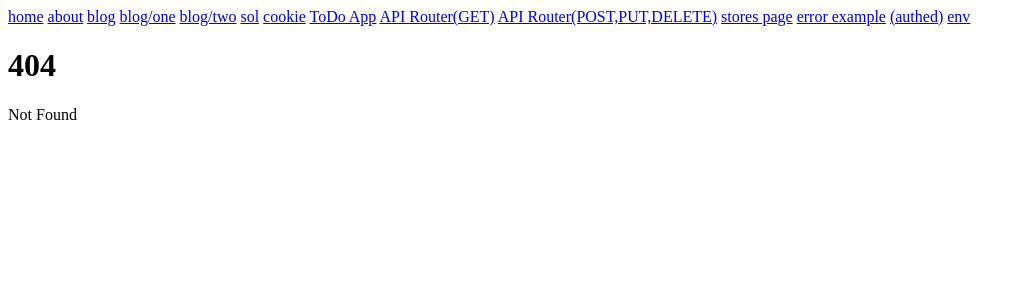
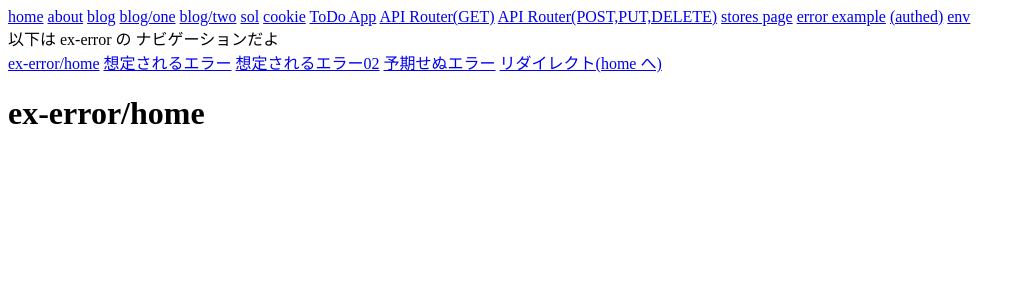
Before and after one commit to ozaki-physics/svelte-training, a SvelteKit app in the folder app/: page /ex-error in a window 1280 px wide. Before the commit this address had no page. Shown: the top 300 px of the page, without its empty margins (0-1025 px from the left). Built offline with nearby package versions, Linux system fonts and the light colour scheme.

Commit message:
feat: svelteKit Error エラーハンドリング

```diff
--- /dev/null
+++ b/app/src/routes/ex-error/+layout.svelte
@@ -0,0 +1,10 @@
+<nav>
+  <div>以下は ex-error の ナビゲーションだよ</div>
+	<a href="/ex-error">ex-error/home</a>
+	<a href="/ex-error/expected">想定されるエラー</a>
+	<a href="/ex-error/expected02">想定されるエラー02</a>
+	<a href="/ex-error/unexpected">予期せぬエラー</a>
+	<a href="/ex-error/redirect">リダイレクト(home へ)</a>
+</nav>
+
+<slot />
--- /dev/null
+++ b/app/src/routes/ex-error/+page.svelte
@@ -0,0 +1 @@
+<h1>ex-error/home</h1>
--- /dev/null
+++ b/app/src/routes/ex-error/emoji.js
@@ -0,0 +1,5 @@
+export const emojis = {
+	// TODO add the rest!
+	420: '🫠',
+	500: '💥'
+};
--- /dev/null
+++ b/app/src/routes/ex-error/expected/+error.svelte
@@ -0,0 +1 @@
+<h1>これは予期したエラーのエラーページです</h1>
--- /dev/null
+++ b/app/src/routes/ex-error/expected/+page.server.js
@@ -0,0 +1,5 @@
+import { error } from '@sveltejs/kit';
+
+export function load() {
+	throw error(420, 'まぁまぁ落ち着け');
+}
--- /dev/null
+++ b/app/src/routes/ex-error/expected/+page.svelte
@@ -0,0 +1,2 @@
+<h1>ex-error/expected</h1>
+<div>このページは決して表示されない</div>
--- /dev/null
+++ b/app/src/routes/ex-error/expected02/+page.server.js
@@ -0,0 +1,5 @@
+import { error } from '@sveltejs/kit';
+
+export function load() {
+	throw error(420, 'まぁまぁ落ち着け');
+}
--- /dev/null
+++ b/app/src/routes/ex-error/redirect/+page.server.js
@@ -0,0 +1,5 @@
+import { redirect } from '@sveltejs/kit';
+
+export function load() {
+	throw redirect(307, '/');
+}
--- /dev/null
+++ b/app/src/routes/ex-error/unexpected/+page.server.js
@@ -0,0 +1,3 @@
+export function load() {
+	throw new Error('ドッカーン');
+}
--- /dev/null
+++ b/app/src/routes/ex-error/unexpected/+page.svelte
@@ -0,0 +1,2 @@
+<h1>ex-error/unexpected</h1>
+<div>このページは決して表示されない</div>
```
Also changed, not shown: app/src/routes/ex-error/+error.svelte (added, +11 -0 lines).
